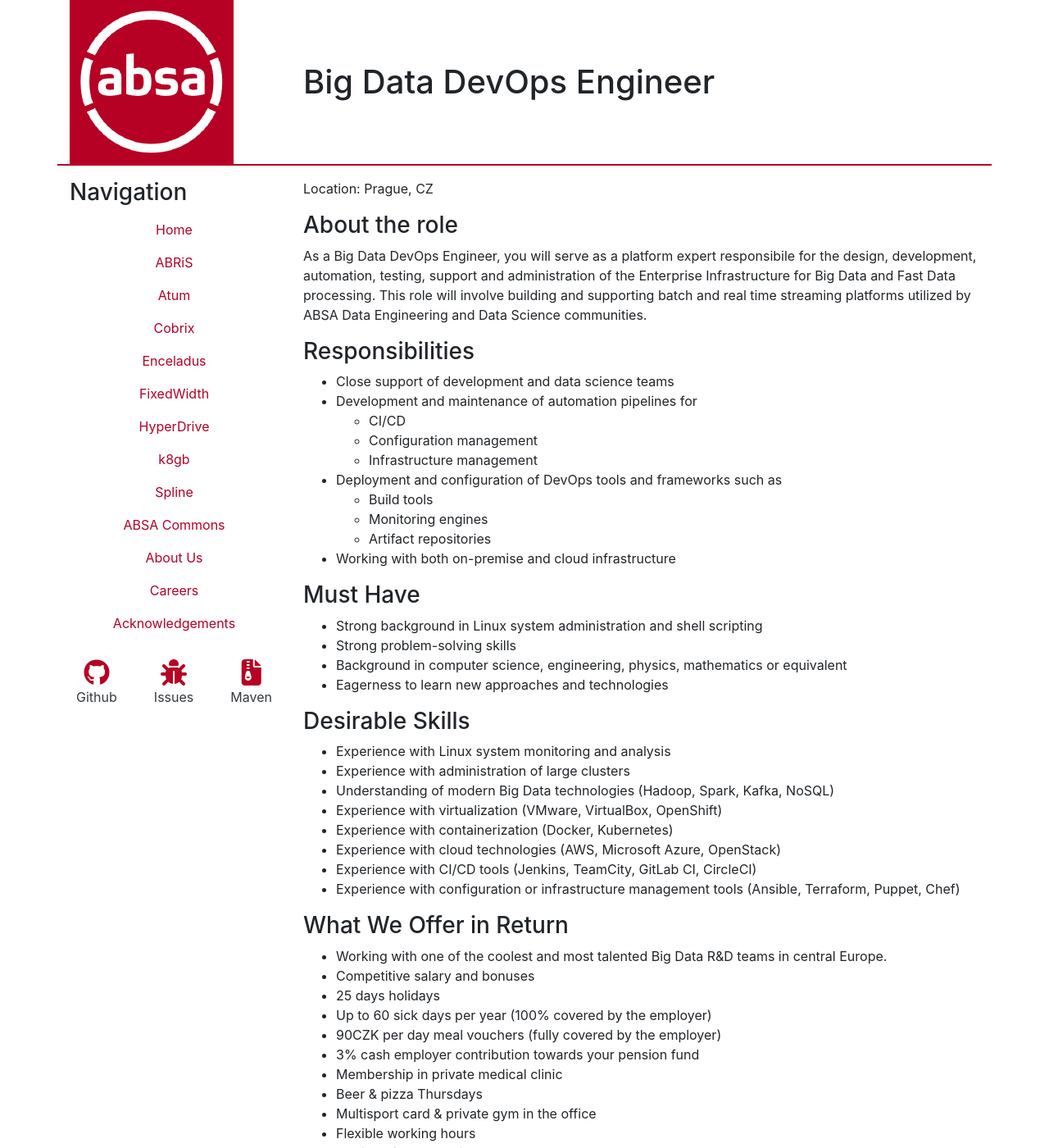
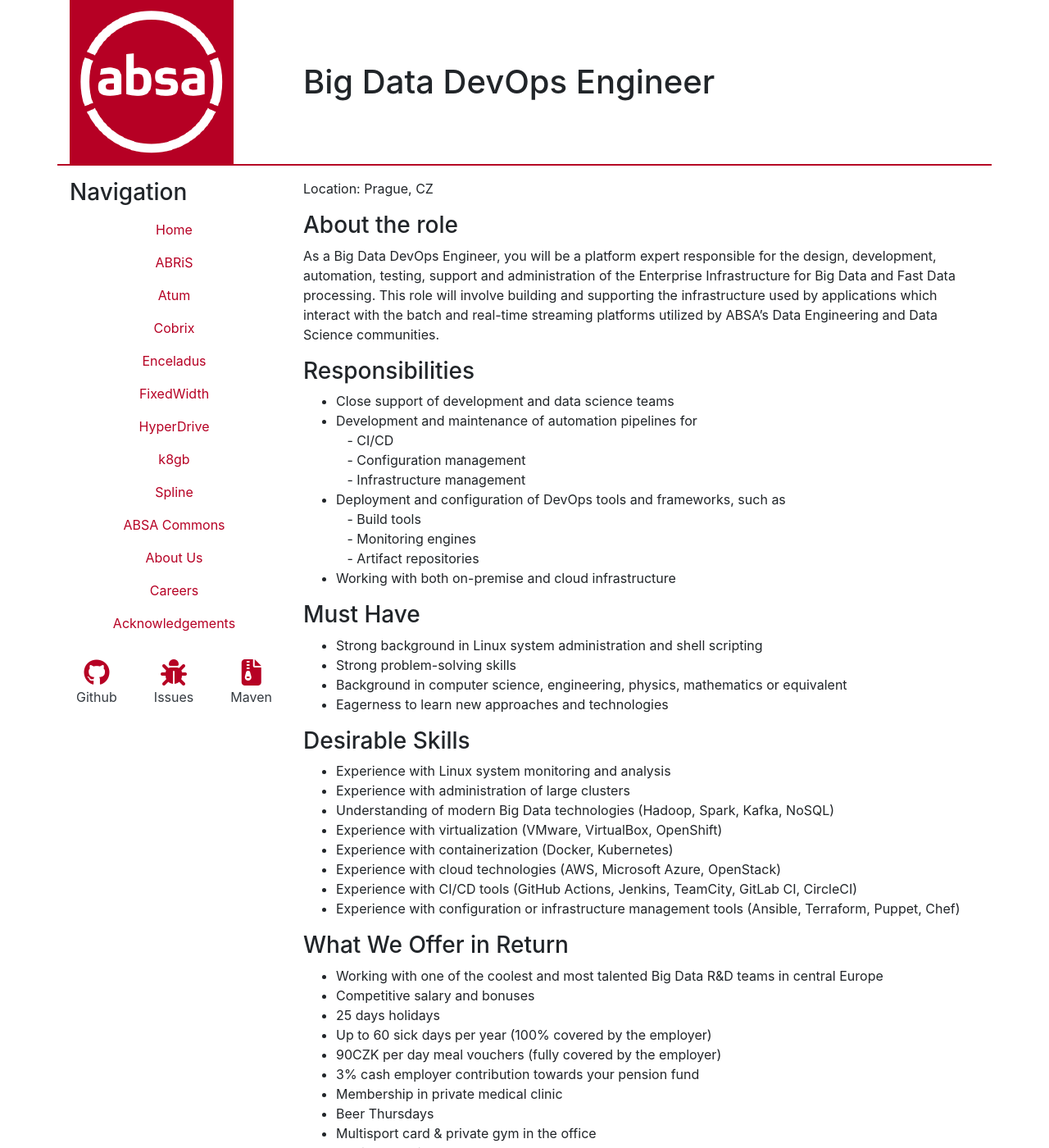
Before and after one commit to AbsaOSS/absaoss.github.io, a Jekyll site: the page built from _careers/devops_eng.md, in a window 1280 px wide and 1400 px high. Shown: the whole window at 82% size. Built offline with Jekyll 4.4.1, drawn with Linux system fonts in a browser that asks for light colours; nearby versions of some CDN libraries; some of the changed text lies outside the part shown.

Commit message:
Update devops_eng.md

```diff
--- a/_careers/devops_eng.md
+++ b/_careers/devops_eng.md
@@ -2,7 +2,7 @@
 layout: default
 title: Big Data DevOps Engineer
 location: "Prague, CZ"
-excerpt: "As a Big Data DevOps Engineer, you will serve as a platform expert responsibile for the design, development, automation, testing, support and administration of the Enterprise Infrastructure for Big Data and Fast Data processing. This role will involve building and supporting batch and real time streaming platforms utilized by ABSA Data Engineering and Data Science communities."
+excerpt: "As a Big Data DevOps Engineer, you will be a platform expert responsible for the design, development, automation, testing, support and administration of the Enterprise Infrastructure for Big Data and Fast Data processing. This role will involve building and supporting the infrastructure used by applications which interact with the batch and real-time streaming platforms utilized by ABSA's Data Engineering and Data Science communities."
 ---
 Location: {{ page.location }}
 
@@ -12,13 +12,13 @@
 ### Responsibilities
 - Close support of development and data science teams
 - Development and maintenance of automation pipelines for
-    - CI/CD
-    - Configuration management
-    - Infrastructure management
-- Deployment and configuration of DevOps tools and frameworks such as
-    - Build tools
-    - Monitoring engines
-    - Artifact repositories
+   - CI/CD
+   - Configuration management
+   - Infrastructure management
+- Deployment and configuration of DevOps tools and frameworks, such as
+   - Build tools
+   - Monitoring engines
+   - Artifact repositories
 - Working with both on-premise and cloud infrastructure
 
 
@@ -35,26 +35,26 @@
 - Experience with virtualization (VMware, VirtualBox, OpenShift)
 - Experience with containerization (Docker, Kubernetes)
 - Experience with cloud technologies (AWS, Microsoft Azure, OpenStack)
-- Experience with CI/CD tools (Jenkins, TeamCity, GitLab CI, CircleCI)
+- Experience with CI/CD tools (GitHub Actions, Jenkins, TeamCity, GitLab CI, CircleCI)
 - Experience with configuration or infrastructure management tools (Ansible, Terraform, Puppet, Chef)
 
 ### What We Offer in Return
-- Working with one of the coolest and most talented Big Data R&D teams in central Europe.
+- Working with one of the coolest and most talented Big Data R&D teams in central Europe
 - Competitive salary and bonuses
 - 25 days holidays
 - Up to 60 sick days per year (100% covered by the employer)
 - 90CZK per day meal vouchers (fully covered by the employer)
 - 3% cash employer contribution towards your pension fund
 - Membership in private medical clinic
-- Beer & pizza Thursdays
+- Beer Thursdays
 - Multisport card & private gym in the office
 - Flexible working hours
 - Choice of Mac or Windows
 
 ### Examples of What We Do
-- GitHub AbsaOSS [Page](https://github.com/AbsaOSS)
-- Youtube [Channel](https://www.youtube.com/playlist?list=PLZJVQ5ij3YxhecGorryvPFUoUHEBsT1gK)
-- Spline: Spark Lineage, not only for the Banking Industry [White paper](https://github.com/AbsaOSS/spline/releases/download/release%2F0.2.7/Spline_paper_IEEE_2018.pdf)
+- GitHub AbsaOSS [Page]([https://github.com/AbsaOSS)](https://github.com/AbsaOSS) "https://github.com/absaoss)")
+- Youtube [Channel]([https://www.youtube.com/playlist?list=PLZJVQ5ij3YxhecGorryvPFUoUHEBsT1gK)](https://www.youtube.com/playlist?list=PLZJVQ5ij3YxhecGorryvPFUoUHEBsT1gK) "https://www.youtube.com/playlist?list=plzjvq5ij3yxhecgorryvpfuouhebst1gk)")
+- Spline: Spark Lineage, not only for the Banking Industry [White paper]([https://github.com/AbsaOSS/spline/releases/download/release%2F0.2.7/Spline_paper_IEEE_2018.pdf)](https://github.com/AbsaOSS/spline/releases/download/release%2F0.2.7/Spline_paper_IEEE_2018.pdf) "https://github.com/absaoss/spline/releases/download/release%2f0.2.7/spline_paper_ieee_2018.pdf)")
 
 
 ### Contact
```
